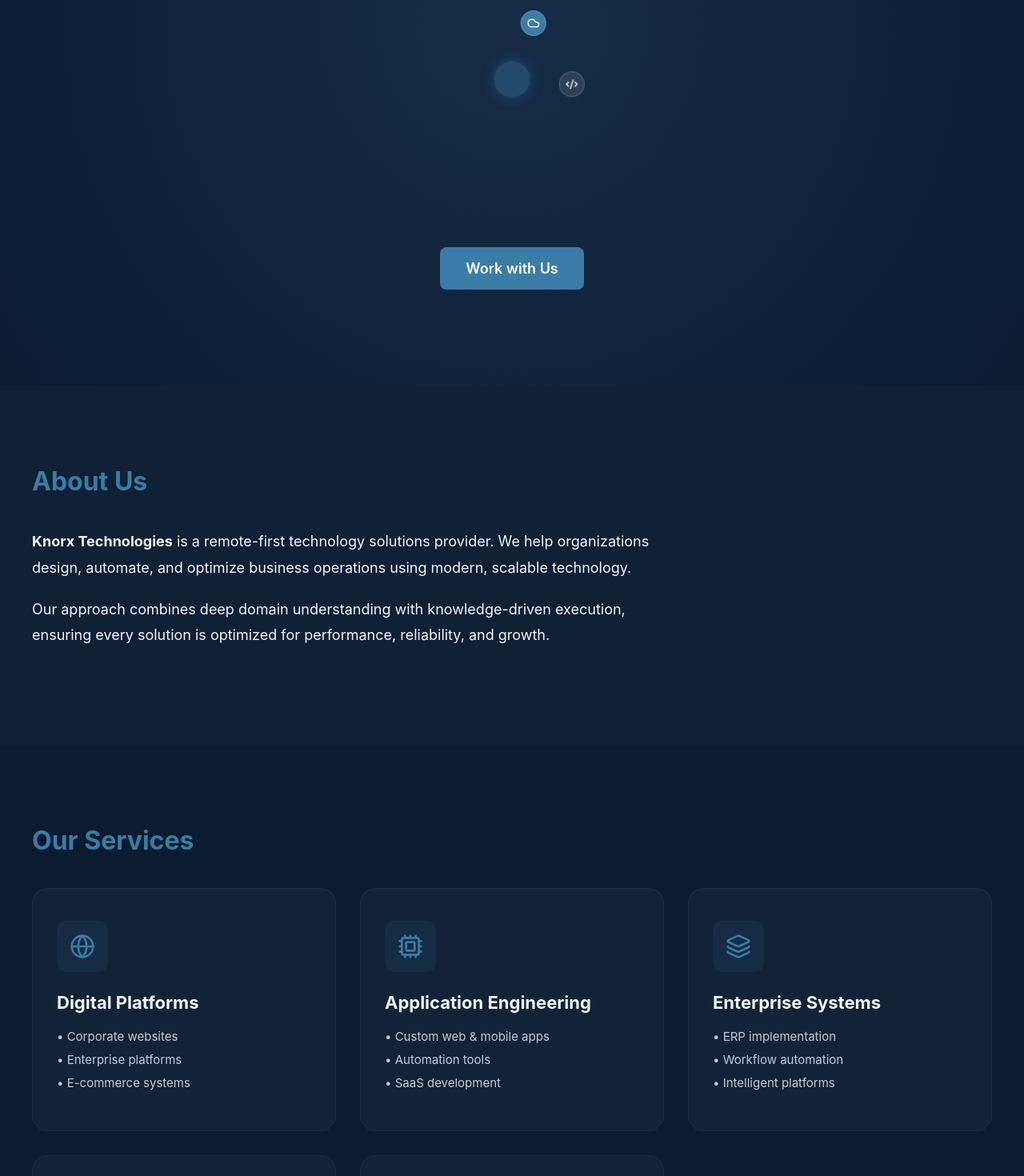
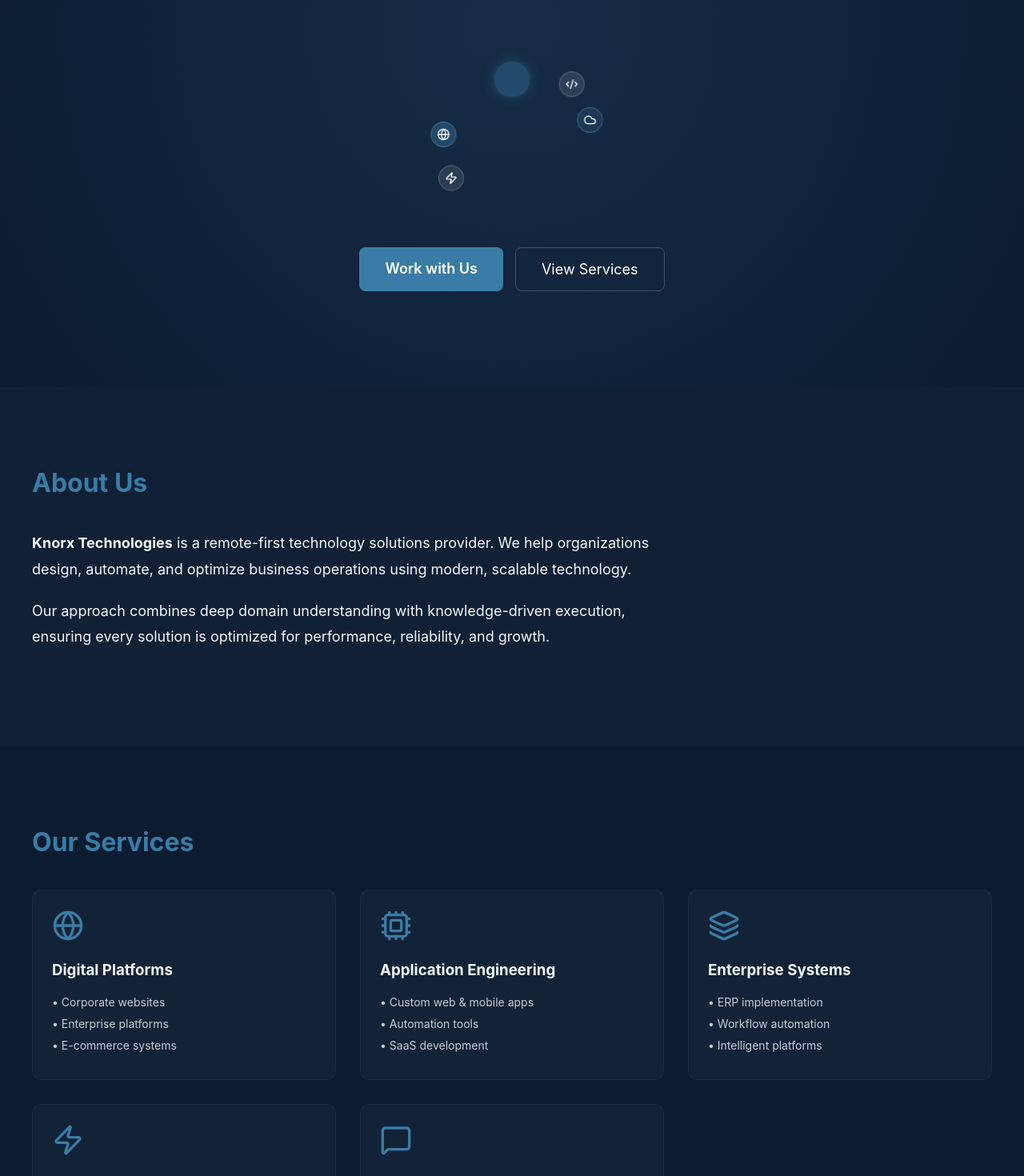
Before and after one commit to Sixtus-Ikpali/knorx-website, a Next.js app: page / in a window 1280 px wide. Shown: the part 480-1950 px from the top of the page at 80% size. Built offline with nearby package versions, Linux system fonts and the light colour scheme.

Commit message:
Replace images with professional Lucide icons

```diff
--- a/app/page.tsx
+++ b/app/page.tsx
@@ -1,20 +1,17 @@
 'use client';
 
 import { useState, FormEvent, useEffect } from 'react';
-// NEW: Import professional icons
+// NEW: Import the professional icons
 import {
   Globe,
   Cpu,
   Layers,
   Zap,
   MessageSquare,
+  Code2,
+  Cloud,
   Menu,
-  X,
-  Database,
-  Cloud,
-  Lock,
-  Settings,
-  Code2
+  X
 } from 'lucide-react';
 
 export default function Home() {
@@ -27,6 +24,14 @@
   useEffect(() => {
     setYear(new Date().getFullYear());
   }, []);
+
+  useEffect(() => {
+    if (isMobileMenuOpen) {
+      document.body.style.overflow = 'hidden';
+    } else {
+      document.body.style.overflow = 'unset';
+    }
+  }, [isMobileMenuOpen]);
 
   async function handleSubmit(e: FormEvent<HTMLFormElement>) {
     e.preventDefault();
@@ -44,11 +49,13 @@
         headers: { 'Content-Type': 'application/json' },
         body: JSON.stringify(data)
       });
-      if (!response.ok) throw new Error('Failed');
+
+      if (!response.ok) throw new Error('Failed to send message.');
+
       setSuccess(true);
       form.reset();
     } catch (err: any) {
-      setError('Something went wrong.');
+      setError(err.message || 'Something went wrong.');
     } finally {
       setLoading(false);
     }
@@ -61,46 +68,73 @@
           .desktop-nav { display: none !important; }
           .mobile-toggle { display: block !important; }
         }
+        @media (min-width: 769px) {
+          .desktop-nav { display: flex !important; }
+          .mobile-toggle { display: none !important; }
+        }
+
+        /* ORBIT ANIMATIONS */
         @keyframes orbit-inner {
           from { transform: rotate(0deg) translateX(75px) rotate(0deg); }
           to   { transform: rotate(360deg) translateX(75px) rotate(-360deg); }
         }
+        @keyframes orbit-mid {
+          from { transform: rotate(360deg) translateX(110px) rotate(-360deg); }
+          to   { transform: rotate(0deg) translateX(110px) rotate(0deg); }
+        }
+        @keyframes orbit-outer {
+          from { transform: rotate(0deg) translateX(145px) rotate(0deg); }
+          to   { transform: rotate(360deg) translateX(145px) rotate(-360deg); }
+        }
         @keyframes pulse-glow {
-          0%, 100% { transform: scale(0.9); opacity: 0.4; box-shadow: 0 0 20px #3a7ca5; }
+          0% { transform: scale(0.9); opacity: 0.4; box-shadow: 0 0 20px #3a7ca5; }
           50% { transform: scale(1.1); opacity: 0.7; box-shadow: 0 0 50px #3a7ca5; }
+          100% { transform: scale(0.9); opacity: 0.4; box-shadow: 0 0 20px #3a7ca5; }
         }
 
-        /* UPDATED HOVER: More professional glow */
+        /* SERVICE CARD HOVER EFFECTS */
         .service-card {
-          transition: all 0.4s cubic-bezier(0.175, 0.885, 0.32, 1.275) !important;
+          transition: all 0.3s ease-in-out !important;
+          cursor: pointer;
         }
         .service-card:hover {
-          transform: translateY(-12px);
-          background-color: rgba(58, 124, 165, 0.1) !important;
+          transform: translateY(-10px);
+          background-color: rgba(255, 255, 255, 0.08) !important;
           border-color: #3a7ca5 !important;
-          box-shadow: 0 20px 40px rgba(0, 0, 0, 0.4);
+          box-shadow: 0 10px 30px rgba(58, 124, 165, 0.2);
         }
-        .service-card:hover .icon-wrapper {
-          transform: scale(1.1);
-          color: #fff !important;
-          background: #3a7ca5 !important;
+        /* Icon transition */
+        .service-card:hover .icon-container {
+            color: #fff !important;
+            transform: scale(1.1);
         }
       `}</style>
 
       {/* HEADER */}
       <header style={styles.header}>
         <div style={styles.nav}>
-          <span style={styles.logoText}>KNORX</span>
+          <div style={styles.logoContainer}>
+            <span style={styles.logoText}>KNORX</span>
+          </div>
           <div className="desktop-nav" style={styles.navLinks}>
             <a href="#about" style={styles.link}>About</a>
             <a href="#services" style={styles.link}>Services</a>
             <a href="#contact" style={styles.navButton}>Get Started</a>
           </div>
           <button className="mobile-toggle" onClick={() => setIsMobileMenuOpen(!isMobileMenuOpen)} style={styles.hamburgerButton}>
-            {isMobileMenuOpen ? <X size={24} /> : <Menu size={24} />}
+             {isMobileMenuOpen ? <X size={24} /> : <Menu size={24} />}
           </button>
         </div>
       </header>
+
+      {/* MOBILE MENU */}
+      {isMobileMenuOpen && (
+        <div style={styles.mobileMenu}>
+          <a href="#about" onClick={() => setIsMobileMenuOpen(false)} style={styles.mobileLink}>About</a>
+          <a href="#services" onClick={() => setIsMobileMenuOpen(false)} style={styles.mobileLink}>Services</a>
+          <a href="#contact" onClick={() => setIsMobileMenuOpen(false)} style={styles.mobileButton}>Get Started</a>
+        </div>
+      )}
 
       {/* HERO SECTION */}
       <section style={styles.hero}>
@@ -110,11 +144,14 @@
         <div style={styles.orbitContainer}>
           <div style={styles.centralNode}></div>
           <div style={{...styles.orbitNode, animation: 'orbit-inner 6s linear infinite'}}><Code2 size={16} color="#fff"/></div>
-          <div style={{...styles.orbitNode, animation: 'orbit-inner 10s linear infinite', animationDelay: '-2s', backgroundColor: '#3a7ca5'}}><Cloud size={16} color="#fff"/></div>
+          <div style={{...styles.orbitNode, animation: 'orbit-mid 10s linear infinite', backgroundColor: 'rgba(58, 124, 165, 0.4)'}}><Globe size={16} color="#fff"/></div>
+          <div style={{...styles.orbitNode, animation: 'orbit-mid 12s linear infinite', animationDelay: '-5s', backgroundColor: 'rgba(58, 124, 165, 0.2)'}}><Cloud size={16} color="#fff"/></div>
+          <div style={{...styles.orbitNode, animation: 'orbit-outer 18s linear infinite'}}><Zap size={16} color="#fff"/></div>
         </div>
 
         <div style={{ marginTop: '50px', display: 'flex', flexWrap: 'wrap', gap: '15px', justifyContent: 'center' }}>
           <a href="#contact" style={styles.heroButton}>Work with Us</a>
+          <a href="#services" style={styles.heroSecondaryButton}>View Services</a>
         </div>
       </section>
 
@@ -129,14 +166,14 @@
         </div>
       </section>
 
-      {/* SERVICES SECTION - NOW WITH LIVE ICONS */}
+      {/* SERVICES SECTION - UPDATED WITH LIVE ICONS */}
       <section id="services" style={styles.section}>
         <div style={styles.container}>
           <h2 style={styles.sectionTitle}>Our Services</h2>
           <div style={styles.grid}>
             {services.map((s, i) => (
               <div key={i} className="service-card" style={styles.card}>
-                <div className="icon-wrapper" style={styles.iconWrapper}>
+                <div className="icon-container" style={styles.cardImageContainer}>
                   {s.icon}
                 </div>
                 <h3 style={styles.cardTitle}>{s.title}</h3>
@@ -149,7 +186,7 @@
         </div>
       </section>
 
-      {/* CONTACT */}
+      {/* CONTACT SECTION */}
       <section id="contact" style={styles.section}>
         <div style={styles.container}>
           <div style={styles.contactContainer}>
@@ -158,9 +195,11 @@
               <input name="name" placeholder="Full Name" required style={styles.input} />
               <input name="email" type="email" placeholder="Email" required style={styles.input} />
               <textarea name="message" placeholder="How can we help?" required style={styles.textarea} />
-              <button type="submit" disabled={loading} style={styles.button}>
+              <button type="submit" disabled={loading} style={{...styles.button, opacity: loading ? 0.7 : 1}}>
                 {loading ? 'Sending...' : 'Send Message'}
               </button>
+              {success && <p style={{ color: '#4ade80', marginTop: '10px' }}>✓ Message sent successfully.</p>}
+              {error && <p style={{ color: '#f87171', marginTop: '10px' }}>{error}</p>}
             </form>
           </div>
         </div>
@@ -171,24 +210,28 @@
   );
 }
 
-// SERVICE DATA WITH LIVE ICONS
+// UPDATED SERVICES WITH LIVE ICONS
 const services = [
-  { title: 'Digital Platforms', icon: <Globe size={32} />, items: ['Corporate websites', 'Enterprise platforms', 'E-commerce systems'] },
-  { title: 'Application Engineering', icon: <Cpu size={32} />, items: ['Custom web & mobile apps', 'Automation tools', 'SaaS development'] },
-  { title: 'Enterprise Systems', icon: <Layers size={32} />, items: ['ERP implementation', 'Workflow automation', 'Intelligent platforms'] },
-  { title: 'Digital Transformation', icon: <Zap size={32} />, items: ['Strategy & execution', 'Process reengineering', 'End-to-end automation'] },
-  { title: 'Consulting', icon: <MessageSquare size={32} />, items: ['Strategic advisory', 'Execution frameworks', 'Resource optimization'] }
+  { title: 'Digital Platforms', icon: <Globe size={40} />, items: ['Corporate websites', 'Enterprise platforms', 'E-commerce systems'] },
+  { title: 'Application Engineering', icon: <Cpu size={40} />, items: ['Custom web & mobile apps', 'Automation tools', 'SaaS development'] },
+  { title: 'Enterprise Systems', icon: <Layers size={40} />, items: ['ERP implementation', 'Workflow automation', 'Intelligent platforms'] },
+  { title: 'Digital Transformation', icon: <Zap size={40} />, items: ['Strategy & execution', 'Process reengineering', 'End-to-end automation'] },
+  { title: 'Consulting', icon: <MessageSquare size={40} />, items: ['Strategic advisory', 'Execution frameworks', 'Resource optimization'] }
 ];
 
 const styles: { [key: string]: React.CSSProperties } = {
   main: { fontFamily: 'Inter, system-ui, sans-serif', backgroundColor: '#0b1c31', color: '#f1f5f9', minHeight: '100vh', scrollBehavior: 'smooth' },
   header: { padding: '15px 20px', borderBottom: '1px solid rgba(255,255,255,0.05)', position: 'sticky', top: 0, backgroundColor: 'rgba(11, 28, 49, 0.95)', backdropFilter: 'blur(10px)', zIndex: 100 },
   nav: { display: 'flex', justifyContent: 'space-between', alignItems: 'center', maxWidth: '1200px', margin: '0 auto' },
+  logoContainer: { display: 'flex', alignItems: 'center' },
   logoText: { color: '#3a7ca5', fontWeight: 800, fontSize: '22px', letterSpacing: '1.5px' },
-  navLinks: { display: 'flex', gap: '30px', alignItems: 'center' },
+  navLinks: { gap: '30px', alignItems: 'center' },
+  hamburgerButton: { background: 'none', border: 'none', color: '#f1f5f9', cursor: 'pointer' },
+  mobileMenu: { position: 'fixed', inset: '70px 0 0 0', backgroundColor: '#0b1c31', zIndex: 99, display: 'flex', flexDirection: 'column', alignItems: 'center', gap: '30px', paddingTop: '60px' },
+  mobileLink: { fontSize: '20px', color: '#f1f5f9', textDecoration: 'none' },
+  mobileButton: { backgroundColor: '#3a7ca5', color: '#fff', padding: '16px 40px', borderRadius: '8px', textDecoration: 'none' },
   link: { color: '#f1f5f9', textDecoration: 'none', fontSize: '14px', fontWeight: 500 },
   navButton: { backgroundColor: '#3a7ca5', color: '#fff', padding: '8px 18px', borderRadius: '6px', textDecoration: 'none', fontSize: '14px', fontWeight: 600 },
-  hamburgerButton: { background: 'none', border: 'none', color: '#f1f5f9', cursor: 'pointer' },
   hero: { padding: '120px 20px', textAlign: 'center', background: 'radial-gradient(circle at 50% 50%, #162c46 0%, #0b1c31 100%)', display: 'flex', flexDirection: 'column', alignItems: 'center' },
   heading: { fontSize: 'clamp(32px, 6vw, 56px)', fontWeight: 800, maxWidth: '900px', lineHeight: 1.1 },
   subtext: { marginTop: '24px', fontSize: 'clamp(16px, 4vw, 20px)', opacity: 0.8, maxWidth: '700px' },
@@ -196,6 +239,7 @@
   centralNode: { width: '50px', height: '50px', backgroundColor: '#3a7ca5', borderRadius: '50%', zIndex: 10, animation: 'pulse-glow 3s infinite ease-in-out' },
   orbitNode: { position: 'absolute', width: '32px', height: '32px', backgroundColor: 'rgba(255,255,255,0.1)', borderRadius: '50%', display: 'flex', justifyContent: 'center', alignItems: 'center', border: '1px solid rgba(255,255,255,0.2)', zIndex: 5 },
   heroButton: { backgroundColor: '#3a7ca5', color: '#fff', padding: '16px 32px', borderRadius: '8px', textDecoration: 'none', fontWeight: 600, fontSize: '18px' },
+  heroSecondaryButton: { border: '1px solid rgba(255,255,255,0.2)', color: '#fff', padding: '16px 32px', borderRadius: '8px', textDecoration: 'none', fontSize: '18px' },
   container: { maxWidth: '1200px', margin: '0 auto' },
   section: { padding: '100px 20px' },
   aboutSection: { padding: '100px 20px', backgroundColor: 'rgba(255,255,255,0.02)' },
@@ -203,15 +247,18 @@
   aboutText: { marginBottom: '20px' },
   sectionTitle: { fontSize: '32px', marginBottom: '40px', color: '#3a7ca5', fontWeight: 700 },
   grid: { display: 'grid', gridTemplateColumns: 'repeat(auto-fit, minmax(280px, 1fr))', gap: '30px' },
-  card: { padding: '40px 30px', backgroundColor: 'rgba(255,255,255,0.03)', borderRadius: '20px', border: '1px solid rgba(255,255,255,0.05)', display: 'flex', flexDirection: 'column' },
-  iconWrapper: { width: '64px', height: '64px', borderRadius: '12px', backgroundColor: 'rgba(58, 124, 165, 0.1)', color: '#3a7ca5', display: 'flex', justifyContent: 'center', alignItems: 'center', marginBottom: '25px', transition: 'all 0.3s ease' },
-  cardTitle: { color: '#f1f5f9', marginBottom: '20px', fontWeight: 700, fontSize: '22px' },
-  list: { listStyleType: 'none', padding: 0, opacity: 0.8, fontSize: '15px' },
+  card: { padding: '24px', backgroundColor: 'rgba(255,255,255,0.03)', borderRadius: '12px', border: '1px solid rgba(255,255,255,0.05)', display: 'flex', flexDirection: 'column' },
+
+  // ICON STYLES
+  cardImageContainer: { marginBottom: '20px', textAlign: 'left', color: '#3a7ca5', transition: 'all 0.3s ease' },
+
+  cardTitle: { color: '#f1f5f9', marginBottom: '20px', fontWeight: 700 },
+  list: { listStyleType: 'none', padding: 0, opacity: 0.8, fontSize: '14px' },
   listItem: { marginBottom: '10px' },
   contactContainer: { maxWidth: '600px' },
   form: { display: 'flex', flexDirection: 'column', gap: '16px' },
   input: { padding: '14px', borderRadius: '8px', border: '1px solid rgba(255,255,255,0.1)', backgroundColor: 'rgba(255,255,255,0.05)', color: '#fff', outline: 'none' },
-  textarea: { padding: '14px', borderRadius: '8px', border: '1px solid rgba(255,255,255,0.1)', backgroundColor: 'rgba(255,255,255,0.05)', color: '#fff', minHeight: '150px', outline: 'none' },
+  textarea: { padding: '14px', borderRadius: '8px', border: '1px solid rgba(255,255,255,0.1)', backgroundColor: 'rgba(255,255,255,0.05)', color: '#fff', minHeight: '150px', outline: 'none', fontFamily: 'inherit' },
   button: { backgroundColor: '#3a7ca5', padding: '16px', borderRadius: '8px', border: 'none', color: '#ffffff', fontWeight: 600, cursor: 'pointer' },
   footer: { padding: '60px 20px', textAlign: 'center', opacity: 0.5, borderTop: '1px solid rgba(255,255,255,0.05)', fontSize: '14px' }
 };
```
